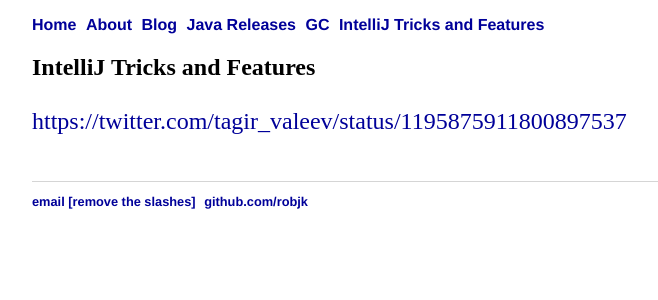
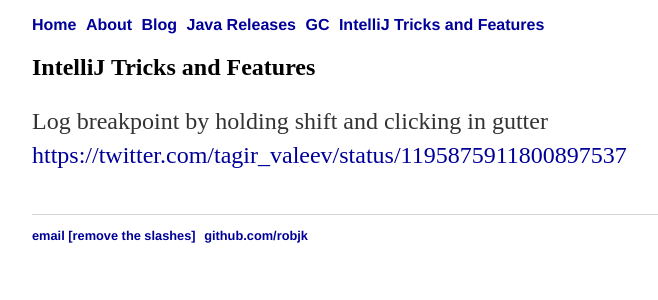
Before and after one commit to robjk/robjk.github.io, a Jekyll site: the page built from topics/intellij-tricks.md, in a window 1280 px wide. Shown: the top 300 px of the page, without its empty margins (32-690 px from the left). Built offline with Jekyll 4.4.1, drawn with Linux system fonts in a browser that asks for light colours; our own code applies the rules of GitHub Pages for plain Markdown files.

Commit message:
Update intellij-tricks.md

```diff
--- a/topics/intellij-tricks.md
+++ b/topics/intellij-tricks.md
@@ -1,3 +1,4 @@
 ## IntelliJ Tricks and Features
 
-[https://twitter.com/tagir_valeev/status/1195875911800897537](https://twitter.com/tagir_valeev/status/1195875911800897537 "Log breakpoint by holding shift and clicking in gutter")
+Log breakpoint by holding shift and clicking in gutter
+[https://twitter.com/tagir_valeev/status/1195875911800897537](https://twitter.com/tagir_valeev/status/1195875911800897537)
```
